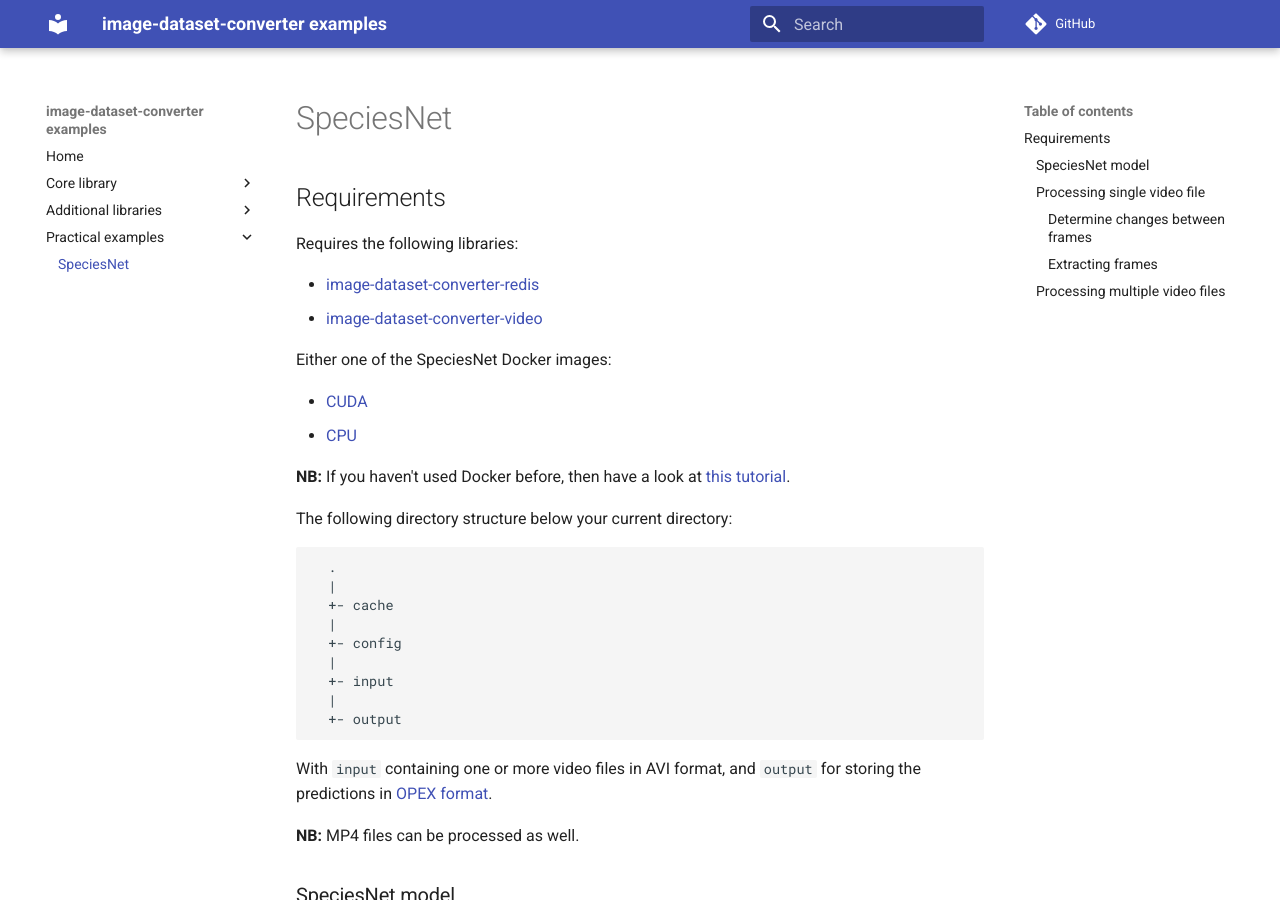
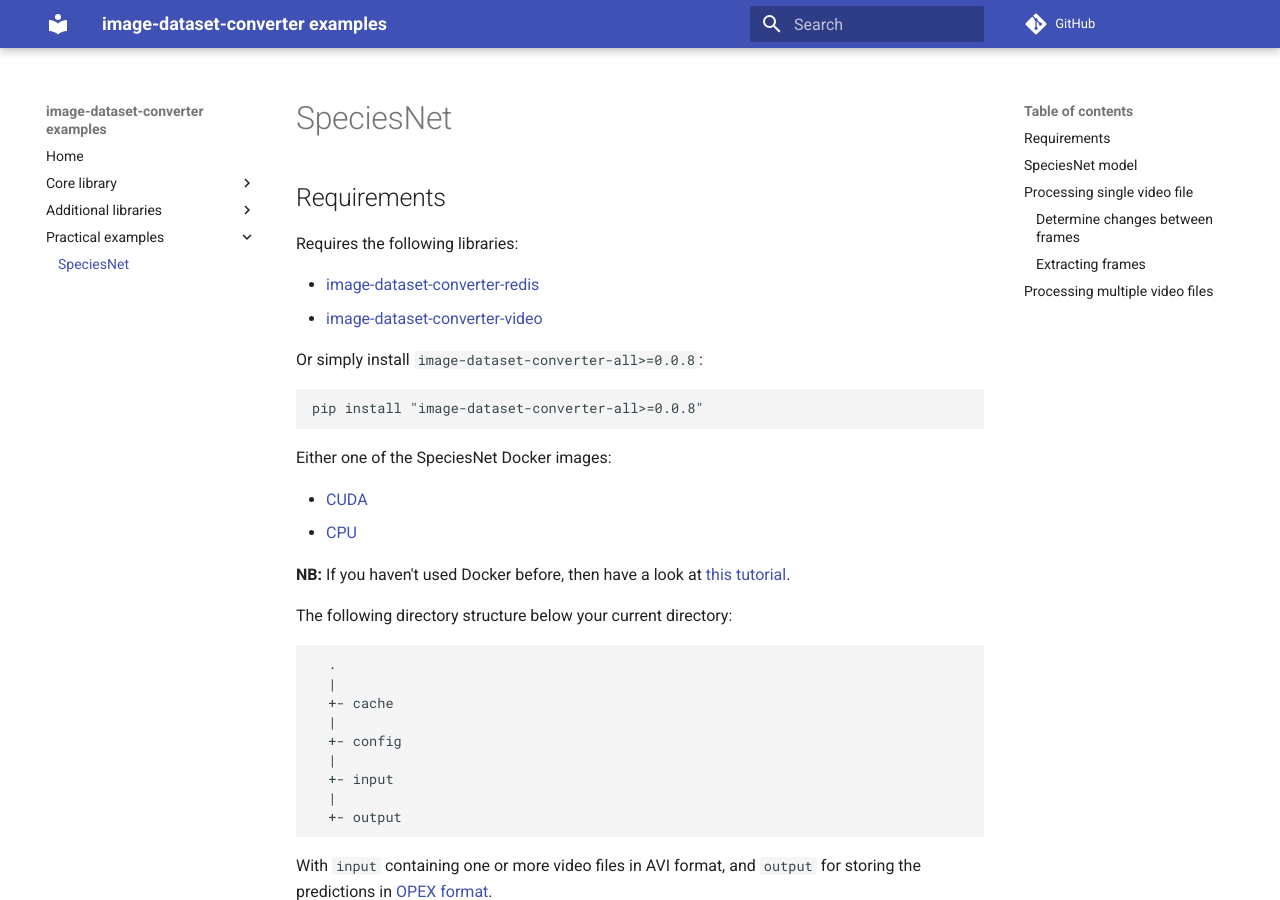
Before and after one commit to waikato-datamining/image-dataset-converter-examples, an MkDocs documentation site: the page built from docs/speciesnet.md, in a window 1280 px wide and 900 px high. Built offline with MkDocs 1.6.1 and Material for MkDocs 9.7.7, drawn with Linux system fonts in a browser that asks for light colours; comment, search, counter and statistics services are not loaded.

Commit message:
fixed level of headings

````diff
--- a/docs/speciesnet.md
+++ b/docs/speciesnet.md
@@ -4,6 +4,12 @@
 
 * [image-dataset-converter-redis](https://github.com/waikato-datamining/image-dataset-converter-redis)
 * [image-dataset-converter-video](https://github.com/waikato-datamining/image-dataset-converter-video)
+
+Or simply install `image-dataset-converter-all>=0.0.8`:
+
+```bash
+pip install "image-dataset-converter-all>=0.0.8"
+```
 
 Either one of the SpeciesNet Docker images:
 
@@ -33,7 +39,7 @@
 **NB:** MP4 files can be processed as well.
 
 
-## SpeciesNet model
+# SpeciesNet model
 
 Start the SpeciesNet model in Redis mode:
 
@@ -70,9 +76,9 @@
 ```
 
 
-## Processing single video file
+# Processing single video file
 
-### Determine changes between frames
+## Determine changes between frames
 
 If you want to skip similar frames, e.g., leaves moving in the wind, it pays
 to look at the frame changes in a video using the `calc-frame-changes` filter.
@@ -121,7 +127,7 @@
 Using the threshold `5.35e-06`, you will skip frames that would fall into the
 top two bins of the above histogram.
 
-### Extracting frames
+## Extracting frames
 
 With the threshold for our video determined, we can now extract relevant
 frames and push them through the SpeciesNet model.
@@ -162,7 +168,7 @@
 ```
 
 
-## Processing multiple video files
+# Processing multiple video files
 
 The `from-video-file` reader is not limited to just processing a single file,
 e.g., you can supply multiple file names to the `-i` option or use a *glob*
````
